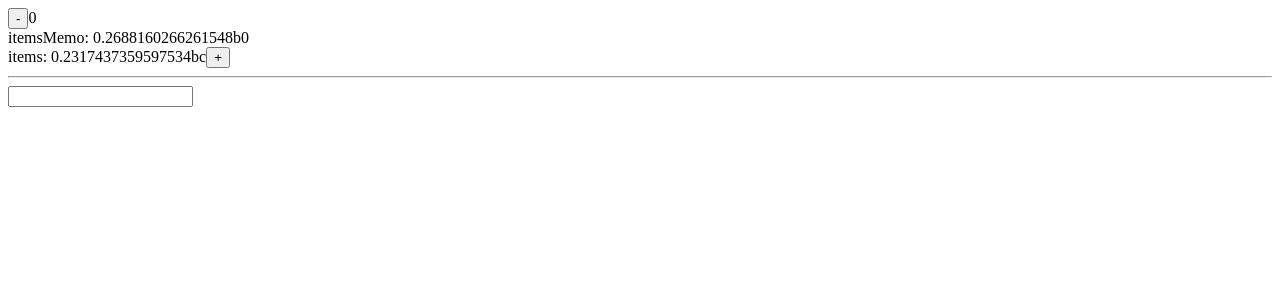
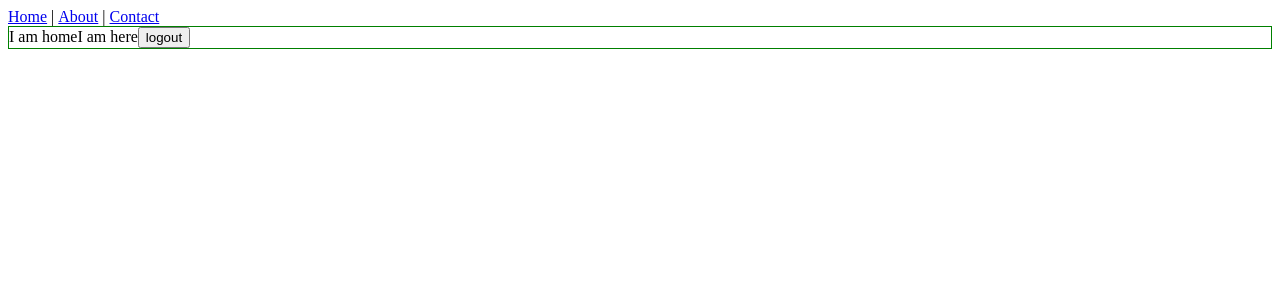
Before and after one commit to azizali/react-sf, a React (Create React App) app: page / in a window 1280 px wide. Shown: the top 300 px of the page. Built offline with nearby package versions, Linux system fonts and the light colour scheme.

Commit message:
Routing with React-router

```diff
--- a/package.json
+++ b/package.json
@@ -10,6 +10,7 @@
     "prop-types": "^15.7.2",
     "react": "^16.13.1",
     "react-dom": "^16.13.1",
+    "react-router-dom": "^5.1.2",
     "react-scripts": "3.4.1"
   },
   "scripts": {
--- /dev/null
+++ b/src/SPA/About.jsx
@@ -0,0 +1,9 @@
+import React from 'react';
+
+export default function About(){
+  return (
+    <div style={{border: '1px solid green'}}>
+      I am About
+    </div>
+  )
+}
--- /dev/null
+++ b/src/SPA/Home.jsx
@@ -0,0 +1,13 @@
+import React from 'react';
+
+export default function Home({isLoggedIn, logoutCb}){
+  return (
+    <div style={{border: '1px solid green'}}>
+      I am home
+      {isLoggedIn ? "I am here": 'Please Login'}
+      <button onClick={logoutCb}>
+        logout
+      </button>
+    </div>
+  )
+}
--- /dev/null
+++ b/src/SPA/NotFound.jsx
@@ -0,0 +1,9 @@
+import React from 'react';
+
+export default function NotFound(){
+  return (
+    <div style={{border: '1px solid green'}}>
+      Page not found
+    </div>
+  )
+}
--- /dev/null
+++ b/src/SPA/index.jsx
@@ -0,0 +1,33 @@
+import React, {useState} from 'react';
+import {
+  BrowserRouter,
+  Route,
+  Link,
+  Switch
+} from 'react-router-dom';
+import Home from './Home';
+import About from './About';
+import NotFound from './NotFound';
+
+export default function SPA(){
+  const [isLoggedIn, setIsLoggedIn] = useState(true);
+
+  return (
+    <BrowserRouter>
+      <div>
+        <Link to={'/'}>Home</Link> |&nbsp;
+        <Link to={'/about'}>About</Link> |&nbsp;
+        <Link to={'/contact'}>Contact</Link>
+      </div>
+      <Switch>
+        <Route exact={true} path="/">
+          <Home logoutCb={()=>setIsLoggedIn(false)} isLoggedIn={isLoggedIn} />
+        </Route>
+        <Route path="/about" render={()=>{
+          return <About />
+        }} />
+        <Route component={NotFound} />
+      </Switch>
+    </BrowserRouter>
+  )
+}
--- a/src/_main/App.jsx
+++ b/src/_main/App.jsx
@@ -1,10 +1,12 @@
 import React from 'react';
-import Score from '../Score'
+// import Score from '../Score'
+import SPA from '../SPA/index.jsx'
 
 export default (props) => {
   return (
     <>
-      <Score initialCount={0} />
+      {/* <Score initialCount={0} /> */}
+      <SPA />
     </>
   )
 }
```
Also changed, not shown: 1 other file (tests, documents, lock files or other folders).
